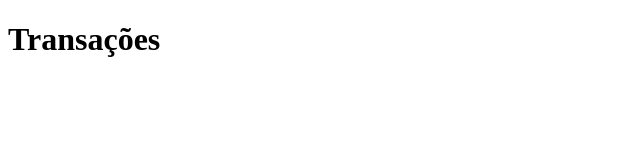
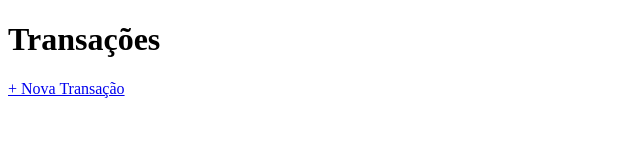
Before and after one commit to AlissonSampaio/FinanceTracker, a React (Vite) app: page /transactions in a window 1280 px wide. Shown: the top 160 px of the page, without its empty margins (0-640 px from the left). Built offline with nearby package versions, Linux system fonts and the light colour scheme.

Commit message:
feat: cria cabeçalho para a página de todas as transações que forem feitas

```diff
--- a/src/pages/Transactions.jsx
+++ b/src/pages/Transactions.jsx
@@ -1,9 +1,13 @@
-import React from 'react'
+import { Link } from "react-router-dom";
 
 export default function Transactions() {
   return (
     <>
-      <h1>Transações</h1>
+      <header>
+        <h1>Transações</h1>
+        <Link to="/transactions/new">+ Nova Transação</Link>
+      </header>
+
     </>
   )
 }
```
